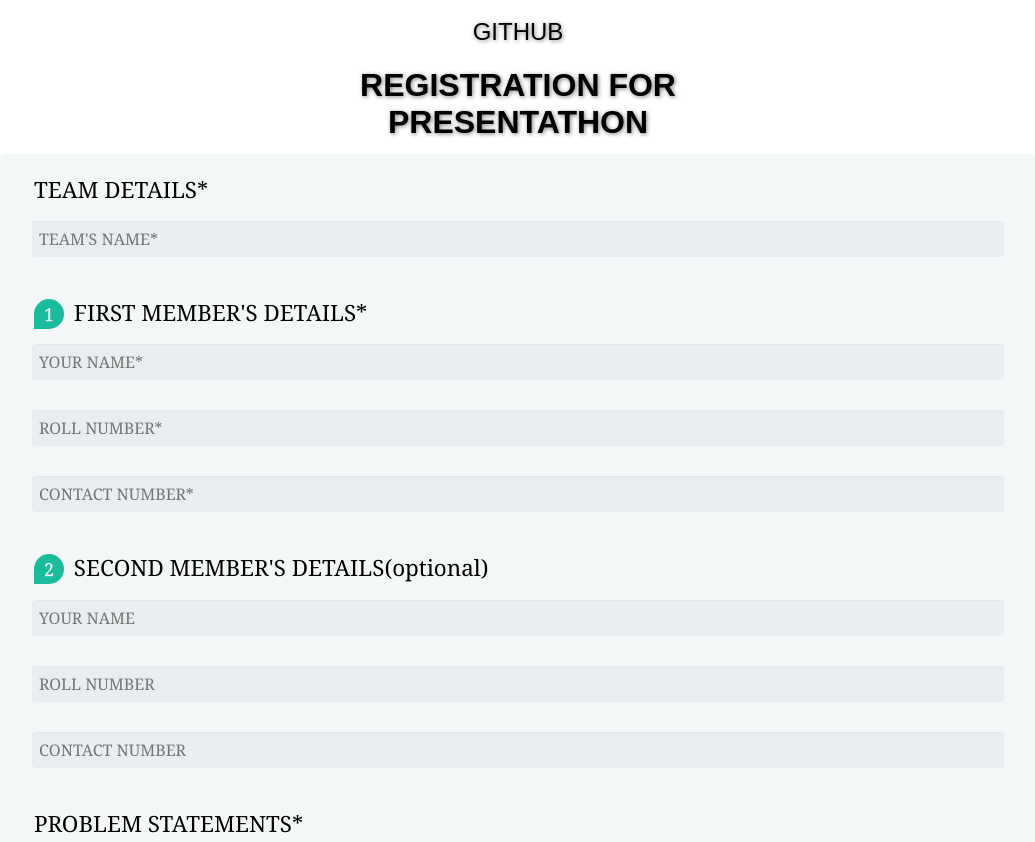
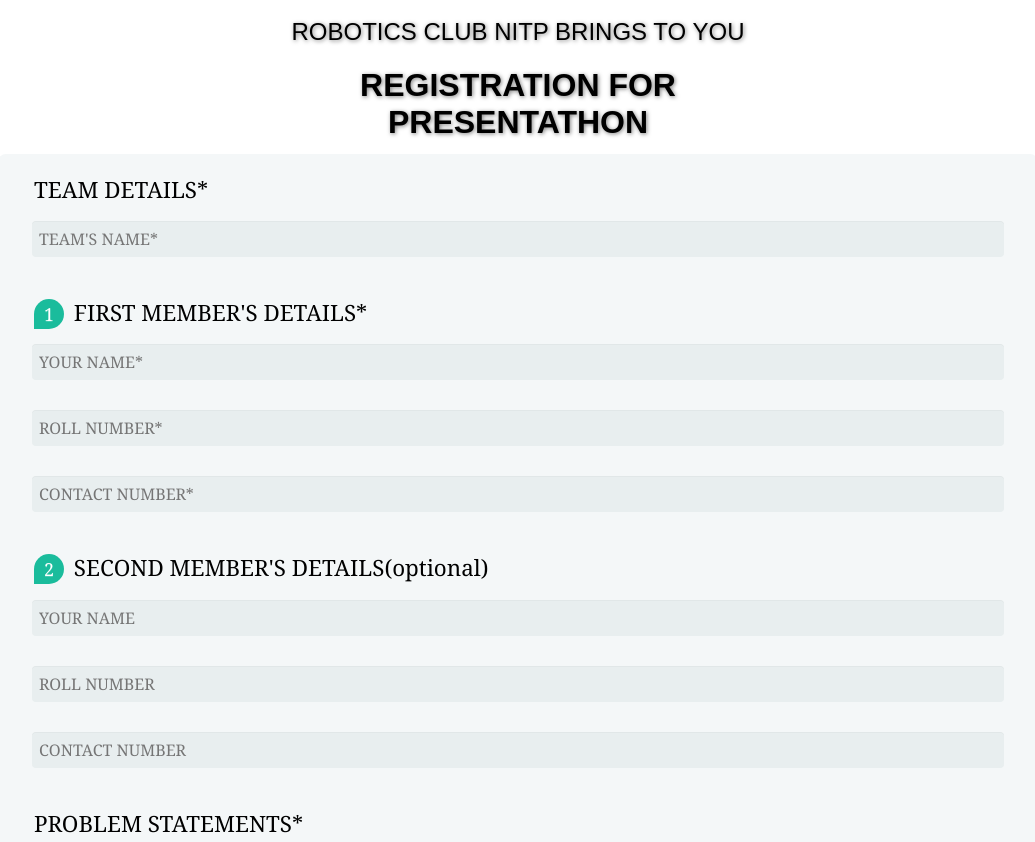
Before and after one commit to jhasaurabh312/presentathon, a plain HTML site: page index.html in a window 1280 px wide. Shown: the top 842 px of the page, without its empty margins (122-1157 px from the left). Drawn offline with Linux system fonts and the light colour scheme; no server answers.

Commit message:
Update index.html

```diff
--- a/index.html
+++ b/index.html
@@ -18,7 +18,7 @@
 	<!-- section for description -->
 	<div class="sample-header-section">
 
-       <h2>GITHUB</h2>
+       <h2>ROBOTICS CLUB NITP BRINGS TO YOU</h2>
        <h1> REGISTRATION FOR
         <br>
        PRESENTATHON</h1>
```
